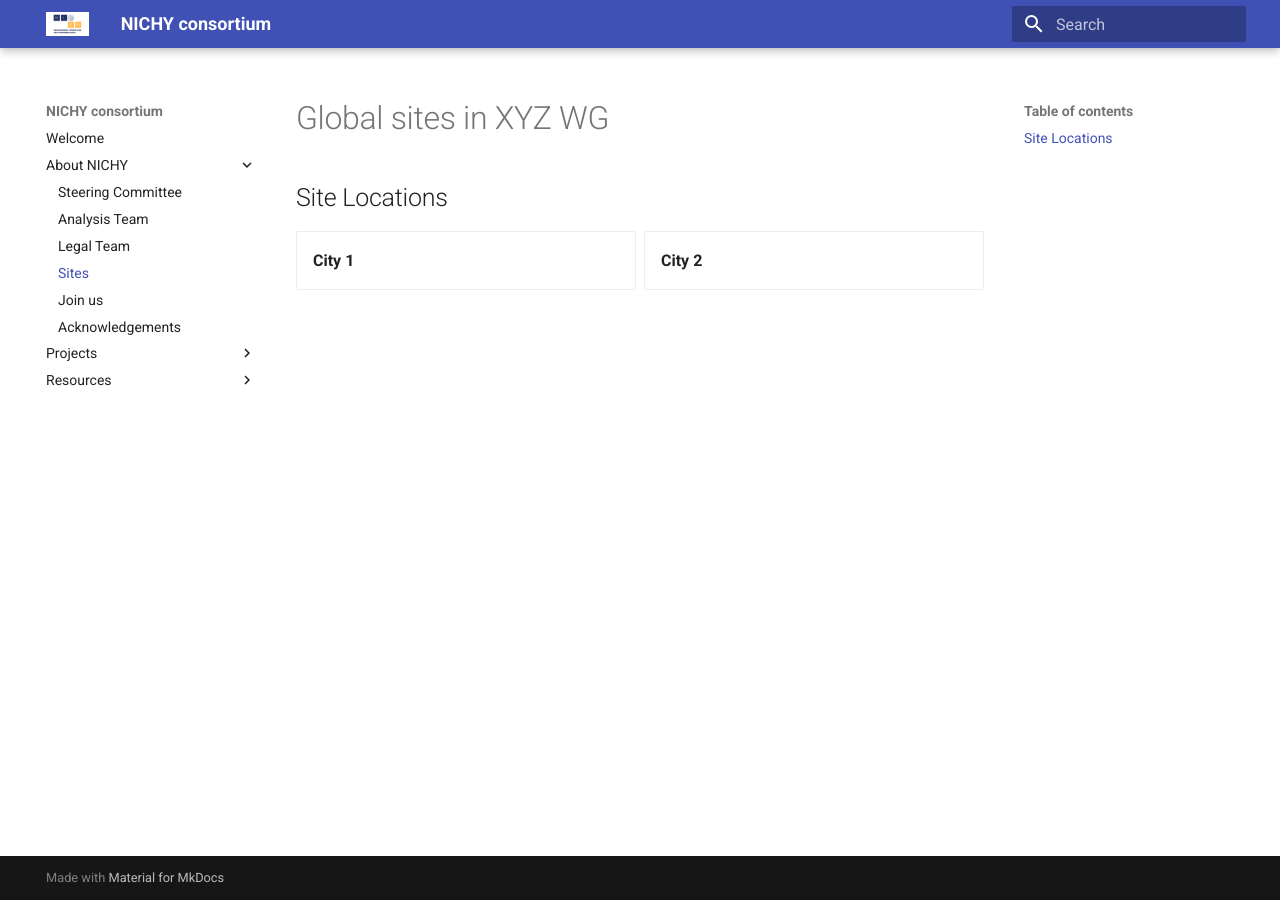
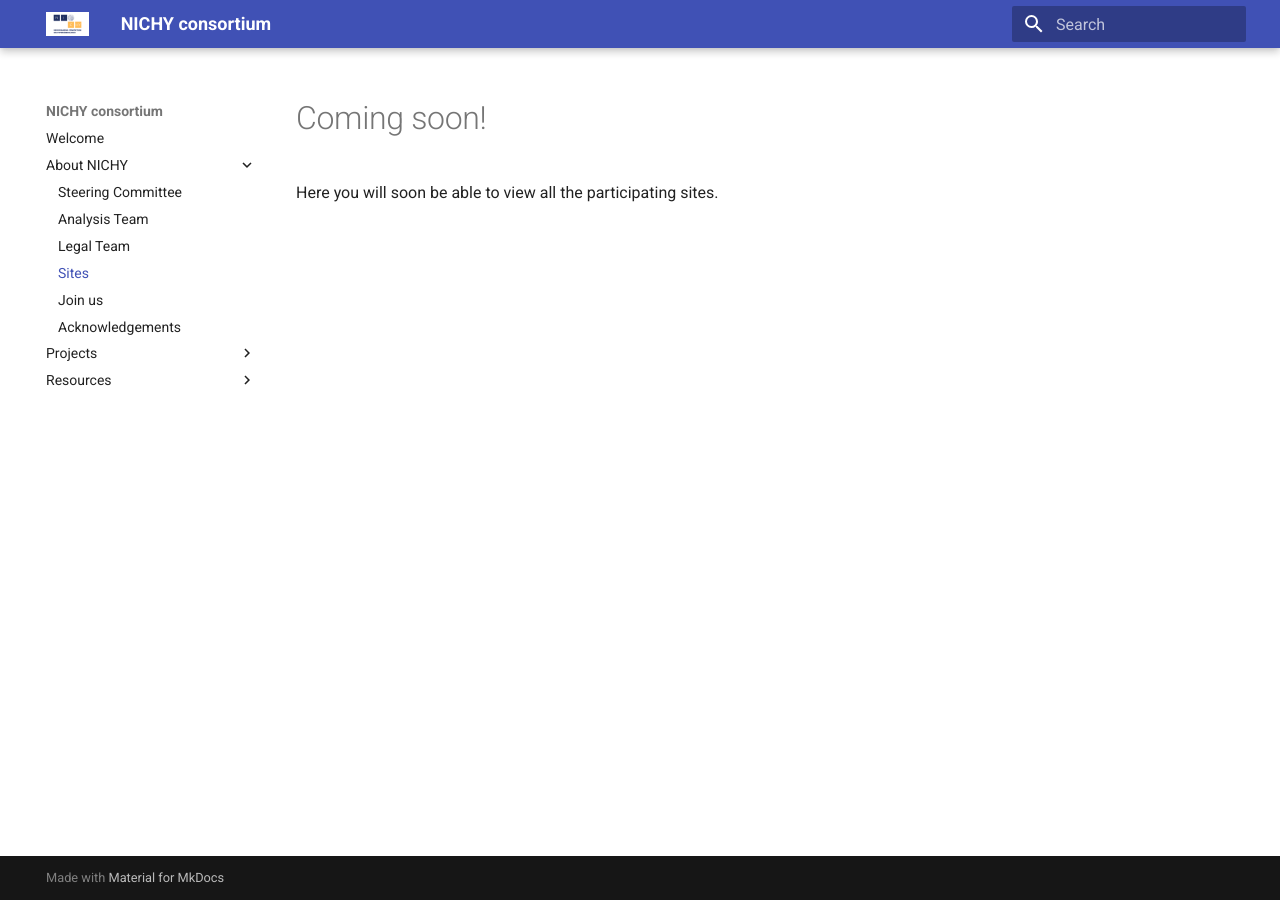
Before and after one commit to nichy-consortium/nichy, an MkDocs documentation site: the page built from docs/working_group/existing_sites.md, in a window 1280 px wide. Built offline with MkDocs 1.6.1 and Material for MkDocs 9.7.7, drawn with Linux system fonts in a browser that asks for light colours.

Commit message:
Update existing_sites.md

```diff
--- a/docs/working_group/existing_sites.md
+++ b/docs/working_group/existing_sites.md
@@ -1,3 +1,9 @@
+# Coming soon!
+
+Here you will soon be able to view all the participating sites.
+
+<!--
+
 # Global sites in XYZ WG
 
 ## Site Locations
@@ -8,3 +14,4 @@
 - **City 2**
 
 </div>
+-->
```
